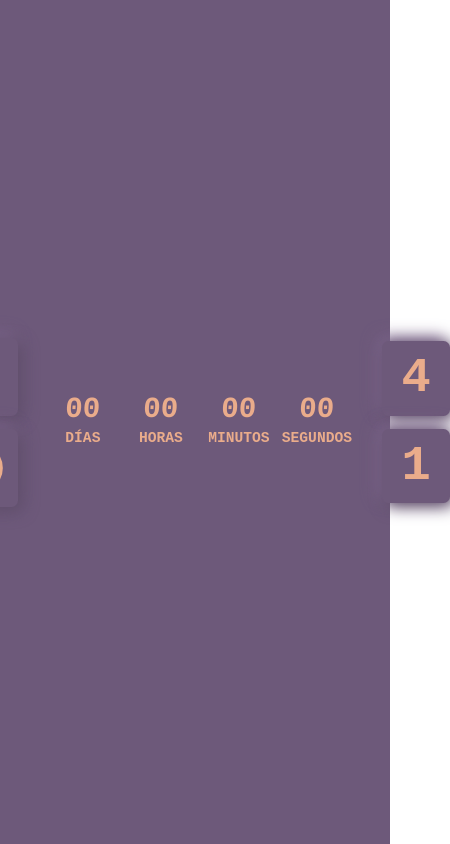
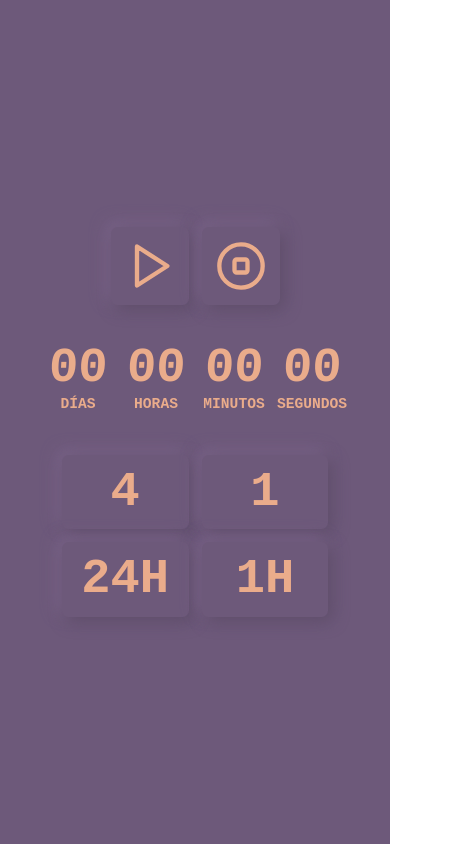
Before and after one commit to C0SS10/es-tiempo, a React (Vite) app: page /timer in a window 390 px wide. Shown: the whole page, 450 px wide, since content can reach past the window. Built offline with nearby package versions, Linux system fonts and the light colour scheme.

Commit message:
Modify responsive design for timer 🎨

```diff
--- a/src/components/atoms/Date.tsx
+++ b/src/components/atoms/Date.tsx
@@ -22,7 +22,7 @@ export const Date: React.FC<DateProps> = ({
         className
       )}
     >
-      <strong className="-skew-x-3 text-center text-4xl md:text-6xl font-bold">
+      <strong className="-skew-x-3 text-center text-6xl md:text-7xl font-bold">
         {formattedValue}
       </strong>
       <span className="text-lg md:text-xl uppercase">{dateType}</span>
--- a/src/components/molecules/CoutdownButtons.tsx
+++ b/src/components/molecules/CoutdownButtons.tsx
@@ -15,7 +15,7 @@ export const CountdownButtons: React.FC<CountdownButtonsProps> = ({
   options,
 }) => {
   return (
-    <aside className="flex flex-col justify-center items-center gap-4">
+    <aside className="grid grid-cols-2 grid-rows-1 xl:grid-cols-2 xl:grid-rows-1 justify-center items-center gap-4">
       {options.map((option, index) => (
         <Button
           key={index}
--- a/src/components/organisms/Countdown.tsx
+++ b/src/components/organisms/Countdown.tsx
@@ -69,10 +69,20 @@ export const Countdown: React.FC = () => {
       onClick: () => addMinutes(1),
       className: "text-6xl px-6",
     },
+    {
+      label: "24H",
+      onClick: () => addMinutes(1440),
+      className: "text-6xl px-6",
+    },
+    {
+      label: "1H",
+      onClick: () => addMinutes(60),
+      className: "text-6xl px-6",
+    },
   ];
 
   return (
-    <div className="text-center flex items-center justify-center gap-12">
+    <div className="text-center flex flex-col items-center justify-center gap-12">
       <CountdownButtons options={options} />
       <TimeDisplay
         seconds={seconds}
```
